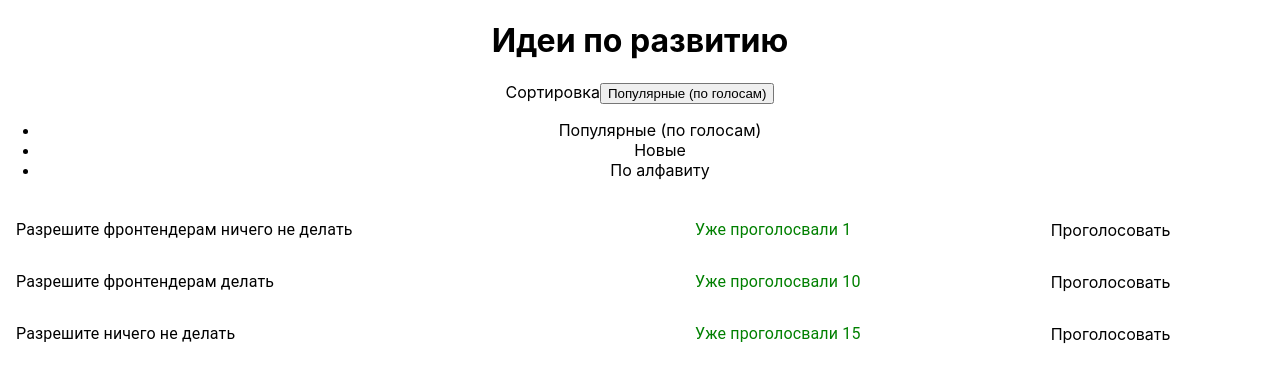
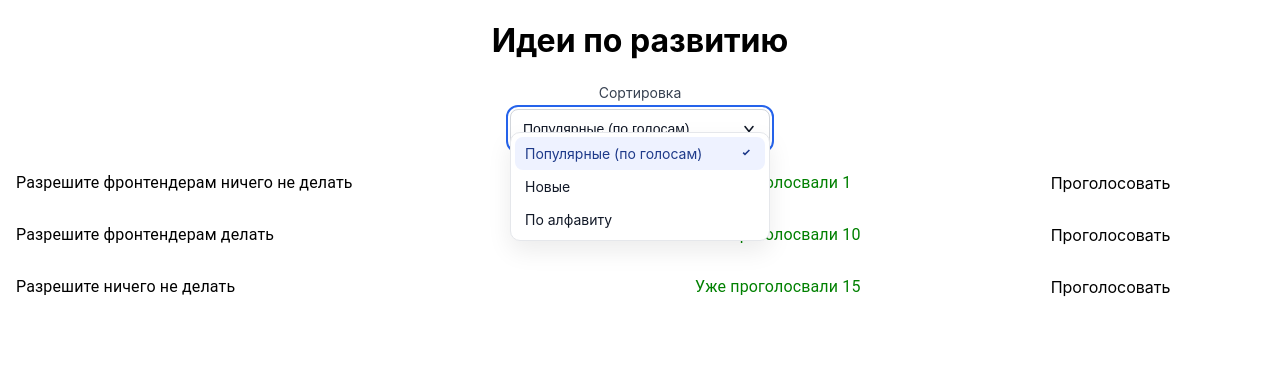
Before and after one commit to 0GI4/TestTask, a React (Create React App) app in the folder client/: page / in a window 1280 px wide. Both pictures are taken after a click on the button "Популярные (по голосам)". Shown: the top 382 px of the page. Built offline with nearby package versions, Linux system fonts and the light colour scheme; no server answers.

Commit message:
dropdown style

```diff
--- /dev/null
+++ b/client/src/components/DropDown.module.css
@@ -0,0 +1,95 @@
+.wrapper {
+  position: relative;
+  display: inline-flex;
+  flex-direction: column;
+  gap: 6px;
+  min-width: 260px;
+}
+
+.label {
+  font-size: 14px;
+  line-height: 1.35;
+  color: #374151;
+}
+
+.button {
+  height: 40px;
+  width: 100%;
+  display: inline-flex;
+  align-items: center;
+  justify-content: space-between;
+  padding: 0 12px;
+  border: 1px solid #d1d5db;
+  border-radius: 8px;
+  background: #ffffff;
+  color: #111827;
+  font-size: 14px;
+  cursor: pointer;
+}
+
+.button:focus {
+  outline: 2px solid #2563eb;
+  outline-offset: 2px;
+}
+
+.buttonText {
+  white-space: nowrap;
+  overflow: hidden;
+  text-overflow: ellipsis;
+}
+
+.icon {
+  width: 16px;
+  height: 16px;
+}
+
+.listbox {
+  position: absolute;
+  top: 48px;
+  left: 0;
+  right: 0;
+  max-height: 240px;
+  overflow-y: auto;
+  background: #ffffff;
+  border: 1px solid #e5e7eb;
+  border-radius: 10px;
+  box-shadow: 0 10px 25px rgba(0, 0, 0, 0.08);
+  padding: 4px;
+  margin: 0;
+  list-style: none;
+  z-index: 20;
+}
+
+.option {
+  display: flex;
+  align-items: center;
+  justify-content: space-between;
+  gap: 8px;
+  padding: 8px 10px;
+  border-radius: 8px;
+  color: #111827;
+  font-size: 14px;
+  cursor: pointer;
+  user-select: none;
+}
+
+.option:hover {
+  background: #f3f4f6;
+}
+
+.optionSelected {
+  composes: option;
+  background: #eef2ff;
+  color: #1e3a8a;
+}
+
+.optionLabel {
+  overflow: hidden;
+  white-space: nowrap;
+  text-overflow: ellipsis;
+}
+
+.check {
+  width: 16px;
+  height: 16px;
+}
--- a/client/src/components/Dropdown.tsx
+++ b/client/src/components/Dropdown.tsx
@@ -1,4 +1,5 @@
 import React, { useEffect, useId, useMemo, useRef, useState } from "react";
+import styles from "./DropDown.module.css";
 
 export type SortKey = "popular" | "new" | "alpha";
 
@@ -14,18 +15,9 @@ export interface SortDropdownProps {
 }
 
 const OPTIONS: Option[] = [
-  {
-    key: "popular",
-    label: "Популярные (по голосам)",
-  },
-  {
-    key: "new",
-    label: "Новые",
-  },
-  {
-    key: "alpha",
-    label: "По алфавиту",
-  },
+  { key: "popular", label: "Популярные (по голосам)" },
+  { key: "new", label: "Новые" },
+  { key: "alpha", label: "По алфавиту" },
 ];
 
 const SortDropdown = ({
@@ -34,6 +26,7 @@ const SortDropdown = ({
   label = "Сортировка",
 }: SortDropdownProps) => {
   const [open, setOpen] = useState(false);
+
   const wrapperRef = useRef<HTMLDivElement | null>(null);
   const buttonRef = useRef<HTMLButtonElement | null>(null);
   const listRef = useRef<HTMLUListElement | null>(null);
@@ -41,23 +34,21 @@ const SortDropdown = ({
   const comboboxId = useId();
   const listboxId = useId();
 
-  const selected = useMemo(
-    () => OPTIONS.find((o) => o.key === value)!,
-    [value]
-  );
+  const selected = useMemo(() => {
+    const cur = OPTIONS.find((o) => o.key === value);
+    return cur ? cur : OPTIONS[0];
+  }, [value]);
 
+  // Закрытие по клику вне
   useEffect(() => {
-    function onDocMouseDown(e: MouseEvent) {
-      if (!open) return;
-
+    if (!open) return;
+    const onDocMouseDown = (e: MouseEvent) => {
       const target = e.target as Node;
-
       if (wrapperRef.current && !wrapperRef.current.contains(target)) {
         setOpen(false);
       }
-    }
+    };
     document.addEventListener("mousedown", onDocMouseDown);
-
     return () => document.removeEventListener("mousedown", onDocMouseDown);
   }, [open]);
 
@@ -66,18 +57,21 @@ const SortDropdown = ({
   }
 
   function commit(next: SortKey) {
-    if (next != value) onChange(next);
+    if (next !== value) onChange(next);
     setOpen(false);
     buttonRef.current?.focus();
   }
 
   return (
-    <div ref={wrapperRef}>
-      <span id={`${comboboxId}-label`}>{label}</span>
+    <div ref={wrapperRef} className={styles.wrapper}>
+      <label id={`${comboboxId}-label`} className={styles.label}>
+        {label}
+      </label>
 
       <button
         ref={buttonRef}
         type="button"
+        className={styles.button}
         aria-haspopup="listbox"
         aria-expanded={open}
         aria-controls={listboxId}
@@ -85,7 +79,17 @@ const SortDropdown = ({
         id={`${comboboxId}-button`}
         onClick={toggle}
       >
-        {selected.label}
+        <span className={styles.buttonText}>{selected.label}</span>
+        <svg className={styles.icon} viewBox="0 0 20 20" aria-hidden="true">
+          <path
+            d="M5 7l5 6 5-6"
+            fill="none"
+            stroke="currentColor"
+            strokeWidth="2"
+            strokeLinecap="round"
+            strokeLinejoin="round"
+          />
+        </svg>
       </button>
 
       {open && (
@@ -94,19 +98,32 @@ const SortDropdown = ({
           id={listboxId}
           role="listbox"
           aria-labelledby={`${comboboxId}-label`}
+          className={styles.listbox}
         >
           {OPTIONS.map((opt) => {
             const isSelected = opt.key === value;
-
             return (
               <li
                 key={opt.key}
                 role="option"
                 aria-selected={isSelected}
+                className={isSelected ? styles.optionSelected : styles.option}
                 onMouseDown={(e) => e.preventDefault()}
                 onClick={() => commit(opt.key)}
               >
-                {opt.label}
+                <span className={styles.optionLabel}>{opt.label}</span>
+                {isSelected && (
+                  <svg
+                    className={styles.check}
+                    viewBox="0 0 20 20"
+                    aria-hidden="true"
+                  >
+                    <path
+                      d="M7.5 13.2l-3-3 1.4-1.4 1.6 1.6 4.8-4.8 1.4 1.4-6.2 6.2z"
+                      fill="currentColor"
+                    />
+                  </svg>
+                )}
               </li>
             );
           })}
```
